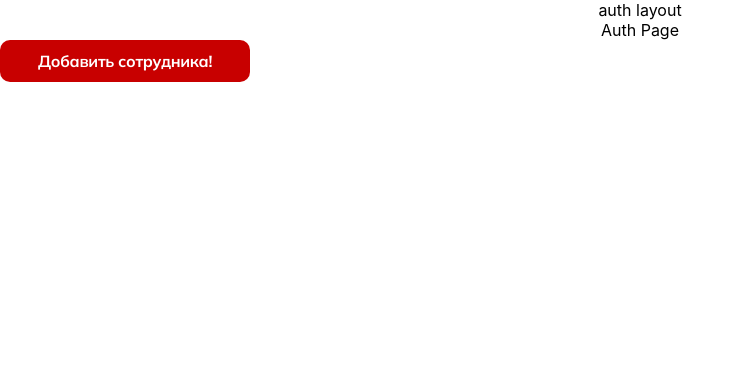
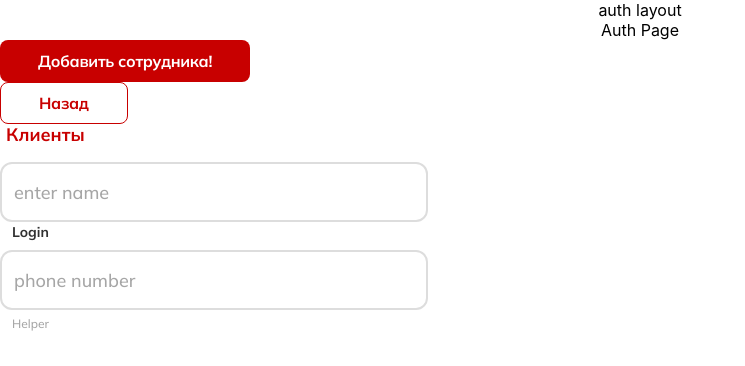
Before and after one commit to 21shunya/farm_diplom, a React (Create React App) app: page /auth in a window 1280 px wide. Shown: the top 366 px of the page, without its empty margins (0-745 px from the left). Built offline with nearby package versions, Linux system fonts and the light colour scheme.

Commit message:
feat: add input and buttons components

```diff
--- a/src/App.css
+++ b/src/App.css
@@ -1,8 +1,5 @@
-@import url('https://fonts.googleapis.com/css2?family=Mulish:wght@400;500;700&display=swap');
+@import url('https://fonts.googleapis.com/css2?family=Mulish:wght@400;500;700;900&display=swap');
 
 .App {
   text-align: center;
 }
-
-.App-logo {
-}
--- a/src/AuthPage.tsx
+++ b/src/AuthPage.tsx
@@ -1,11 +1,19 @@
 import React from 'react';
-import { PrimaryBtn } from './components/ui/PrimaryBtn';
+import { PrimaryBtn } from './components/ui/buttons/PrimaryBtn';
+import { OutlineBtn } from './components/ui/buttons/OutlineBtn';
+import { SimpleInput } from './components/ui/inputs/SimpleInput';
+import TextField from './components/ui/inputs/TextField';
+import Tabs from './components/ui/buttons/Tabs';
 
 const AuthPage: React.FC = () => {
   return (
     <div>
       Auth Page
-      <PrimaryBtn>Добавить сотрудника!</PrimaryBtn>
+      <PrimaryBtn size={'medium'}>Добавить сотрудника!</PrimaryBtn>
+      <OutlineBtn size={'medium'}>Назад</OutlineBtn>
+      <Tabs>Клиенты</Tabs>
+      <SimpleInput placeholder={'enter name'} />
+      <TextField label="Login" placeholder="phone number" inputType={'simple'} helper={'Helper'} />
     </div>
   );
 };
--- a/src/components/ui/PrimaryBtn.tsx
+++ /dev/null
@@ -1,31 +0,0 @@
-import styled from 'styled-components';
-import { getTypography } from '../../theme/typography';
-import { colors } from '../../theme/colors';
-
-const typography = getTypography('textBold');
-
-export const PrimaryBtn = styled.button`
-  display: flex;
-  flex-direction: row;
-  justify-content: center;
-  align-items: center;
-  padding: 11px 38px;
-  gap: 8px;
-
-  background: ${colors.brand};
-  border-radius: 10px;
-  border: none;
-
-  ${typography};
-
-  text-align: center;
-  letter-spacing: -0.32px;
-
-  color: ${colors.white};
-  &:hover {
-    filter: drop-shadow(2px 4px 16px rgba(197, 22, 24, 0.35));
-  }
-  &:active {
-    background: ${colors.secondary};
-  }
-`;
--- /dev/null
+++ b/src/components/ui/buttons/OutlineBtn.tsx
@@ -0,0 +1,44 @@
+import styled from 'styled-components';
+import { getTypography } from '../../../theme/typography';
+import { colors, text_colors } from '../../../theme/colors';
+import { btnSize } from '../../../theme/btnSize';
+
+interface IBtn {
+  color?: string;
+  bg?: string;
+  active_bg?: string;
+  size: 'small' | 'medium' | 'large';
+}
+
+export const OutlineBtn = styled.button<IBtn>`
+  display: flex;
+  flex-direction: row;
+  justify-content: center;
+  align-items: center;
+  gap: 8px;
+
+  border: 1px solid ${({ bg }) => bg || colors.brand};
+  border-radius: 8px;
+
+  background: transparent;
+
+  ${({ size }) => btnSize[size]}
+  ${getTypography('textBold')};
+
+  text-align: center;
+  letter-spacing: -0.32px;
+
+  color: ${({ bg }) => bg || colors.brand};
+  &:hover {
+    filter: drop-shadow(2px 4px 16px rgba(197, 22, 24, 0.35));
+    border: 2px solid ${({ bg }) => bg || colors.brand};
+  }
+  &:active {
+    border: 2px solid ${({ active_bg }) => active_bg || colors.secondary};
+    color: ${({ active_bg }) => active_bg || colors.secondary};
+  }
+  &:disabled {
+    background: ${text_colors.grey};
+    filter: none;
+  }
+`;
--- /dev/null
+++ b/src/components/ui/buttons/PrimaryBtn.tsx
@@ -0,0 +1,41 @@
+import styled from 'styled-components';
+import { getTypography } from '../../../theme/typography';
+import { colors, text_colors } from '../../../theme/colors';
+import { btnSize } from '../../../theme/btnSize';
+
+interface IBtn {
+  color?: string;
+  bg?: string;
+  active_bg?: string;
+  size: 'small' | 'medium' | 'large';
+}
+
+export const PrimaryBtn = styled.button<IBtn>`
+  display: flex;
+  flex-direction: row;
+  justify-content: center;
+  align-items: center;
+  gap: 8px;
+
+  background: ${({ bg }) => bg || colors.brand};
+  border-radius: 8px;
+  border: none;
+
+  ${({ size }) => btnSize[size]}
+  ${getTypography('textBold')};
+
+  text-align: center;
+  letter-spacing: -0.32px;
+
+  color: ${({ color }) => color || colors.white};
+  &:hover {
+    filter: drop-shadow(2px 4px 16px rgba(197, 22, 24, 0.35));
+  }
+  &:active {
+    background: ${({ active_bg }) => active_bg || colors.secondary};
+  }
+  &:disabled {
+    background: ${text_colors.grey};
+    filter: none;
+  }
+`;
--- /dev/null
+++ b/src/components/ui/buttons/Tabs.tsx
@@ -0,0 +1,61 @@
+import styled, { keyframes } from 'styled-components';
+import { getTypography } from '../../../theme/typography';
+import { colors } from '../../../theme/colors';
+import React from 'react';
+
+const appearance = keyframes`
+    0% {
+      transform: translateY(-13px);
+      opacity: 0;
+    }
+      100% {
+        transform: translateY(0px);
+        opacity: 1;
+      }
+`;
+
+const Line = styled.div`
+  border: 2px solid ${colors.brand};
+  min-width: 48px;
+  opacity: 0;
+`;
+
+const StyledDiv = styled.button`
+  display: flex;
+  flex-direction: column;
+  align-items: center;
+  gap: 12px;
+  background: transparent;
+  border: none;
+
+  ${getTypography('tabsBold')};
+  color: ${colors.brand};
+
+  &:hover ${Line} {
+    animation: ${appearance} 0.5s ease-out;
+    opacity: 1;
+  }
+
+  &:focus {
+    ${getTypography('tabsExtraBold')};
+  }
+  &:focus ${Line} {
+    align-self: stretch;
+    opacity: 1;
+  }
+`;
+
+interface ITabs {
+  children: React.ReactNode;
+}
+
+const Tabs: React.FC<ITabs> = (children) => {
+  return (
+    <StyledDiv>
+      <div {...children} />
+      <Line> </Line>
+    </StyledDiv>
+  );
+};
+
+export default Tabs;
--- /dev/null
+++ b/src/components/ui/inputs/SimpleInput.tsx
@@ -0,0 +1,28 @@
+import styled from 'styled-components';
+import { getTypography } from '../../../theme/typography';
+import { colors, text_colors } from '../../../theme/colors';
+
+export const SimpleInput = styled.input`
+  display: flex;
+  flex-direction: row;
+  align-items: center;
+  padding: 0 12px;
+  border: 2px solid ${colors.grey};
+  border-radius: 12px;
+
+  width: 400px;
+  height: 56px;
+
+  ${getTypography('inputMedium')};
+  color: ${text_colors.dark_grey};
+
+  &:hover {
+    background: ${colors.input_hover};
+  }
+  &:focus {
+    border: 2px solid ${colors.dark_grey};
+  }
+  &::placeholder {
+    color: ${text_colors.grey};
+  }
+`;
--- /dev/null
+++ b/src/components/ui/inputs/TextField.tsx
@@ -0,0 +1,56 @@
+import React from 'react';
+import styled from 'styled-components';
+import { getTypography } from '../../../theme/typography';
+import { text_colors } from '../../../theme/colors';
+import { SimpleInput } from './SimpleInput';
+
+const FieldContainer = styled.div`
+  display: flex;
+  flex-direction: column;
+  align-items: flex-start;
+`;
+
+const Label = styled.div`
+  display: flex;
+  align-items: flex-start;
+  align-self: stretch;
+  padding: 0 12px 8px;
+
+  ${getTypography('label')}
+  color: ${text_colors.dark_grey}
+`;
+
+const HelperText = styled.div`
+  display: flex;
+  align-items: flex-start;
+  padding: 4px 12px 0;
+  align-self: stretch;
+
+  ${getTypography('caption')}
+  color: ${text_colors.grey}
+`;
+
+interface ITextField {
+  inputType: 'simple' | 'multiline' | 'select';
+  label?: string;
+  placeholder?: string;
+  helper?: string;
+}
+
+const TextField: React.FC<ITextField> = ({ inputType, label, placeholder, helper }) => {
+  return (
+    <FieldContainer>
+      <Label>{label}</Label>
+      {inputType === 'select' ? (
+        <div>Select</div>
+      ) : inputType === 'multiline' ? (
+        <SimpleInput placeholder={placeholder} />
+      ) : (
+        <SimpleInput placeholder={placeholder} />
+      )}
+      <HelperText>{helper}</HelperText>
+    </FieldContainer>
+  );
+};
+
+export default TextField;
--- /dev/null
+++ b/src/theme/btnSize.ts
@@ -0,0 +1,14 @@
+export const btnSize = {
+  small: {
+    padding: '6px 24px',
+    height: '32px',
+  },
+  medium: {
+    padding: '11px 38px',
+    height: '42px',
+  },
+  large: {
+    padding: '14px 46px',
+    height: '48px',
+  },
+};
--- a/src/theme/typography.ts
+++ b/src/theme/typography.ts
@@ -1,10 +1,11 @@
 export const types = {
   header1: { font_weight: 700, font_size: '30px' },
   header2: { font_weight: 700, font_size: '22px' },
-  inputBold: { font_weight: 700, font_size: '14px' },
+  label: { font_weight: 700, font_size: '14px' },
   inputMedium: { font_weight: 500, font_size: '18px' },
-  inputSmall: { font_weight: 500, font_size: '12px' },
-  tabs: { font_weight: 700, font_size: '18px' },
+  caption: { font_weight: 500, font_size: '12px' },
+  tabsBold: { font_weight: 700, font_size: '18px' },
+  tabsExtraBold: { font_weight: 900, font_size: '18px' },
   textBold: { font_weight: 700, font_size: '16px' },
   textRegular: { font_weight: 400, font_size: '16px' },
 };
```
Also changed, not shown: src/assets/logo/logo.svg (added).
